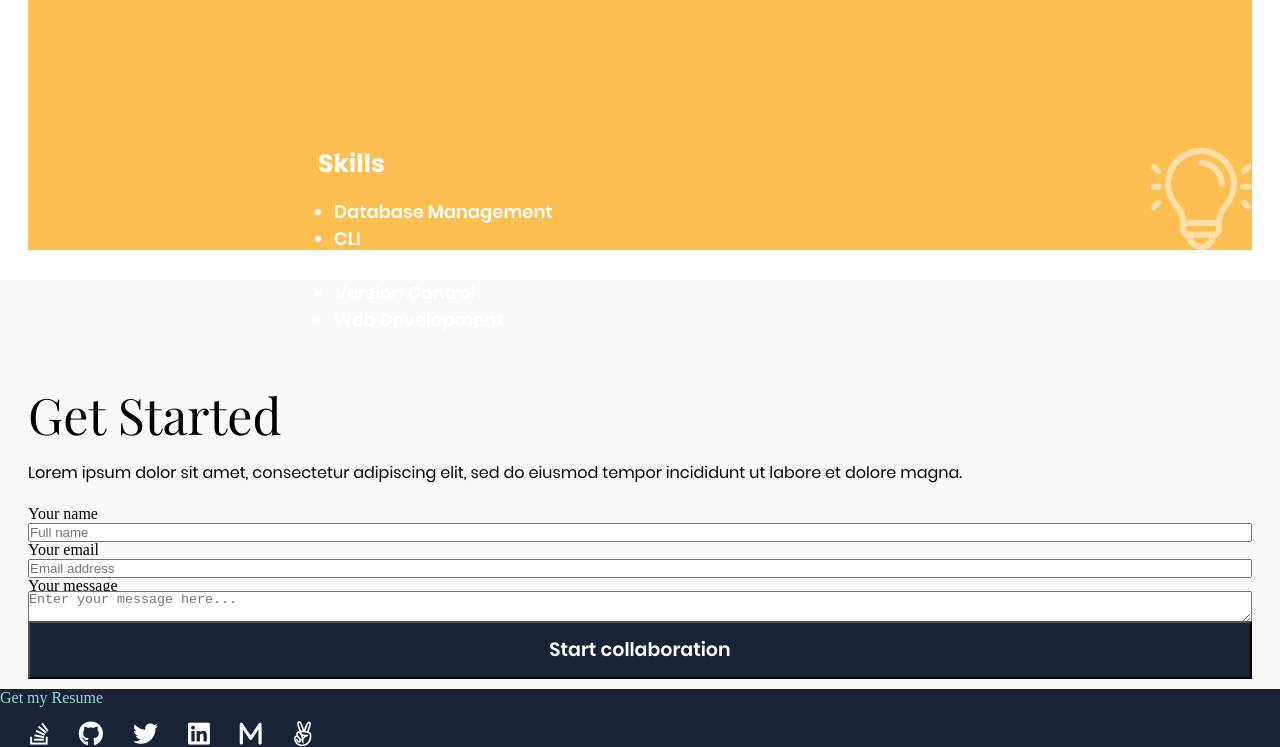
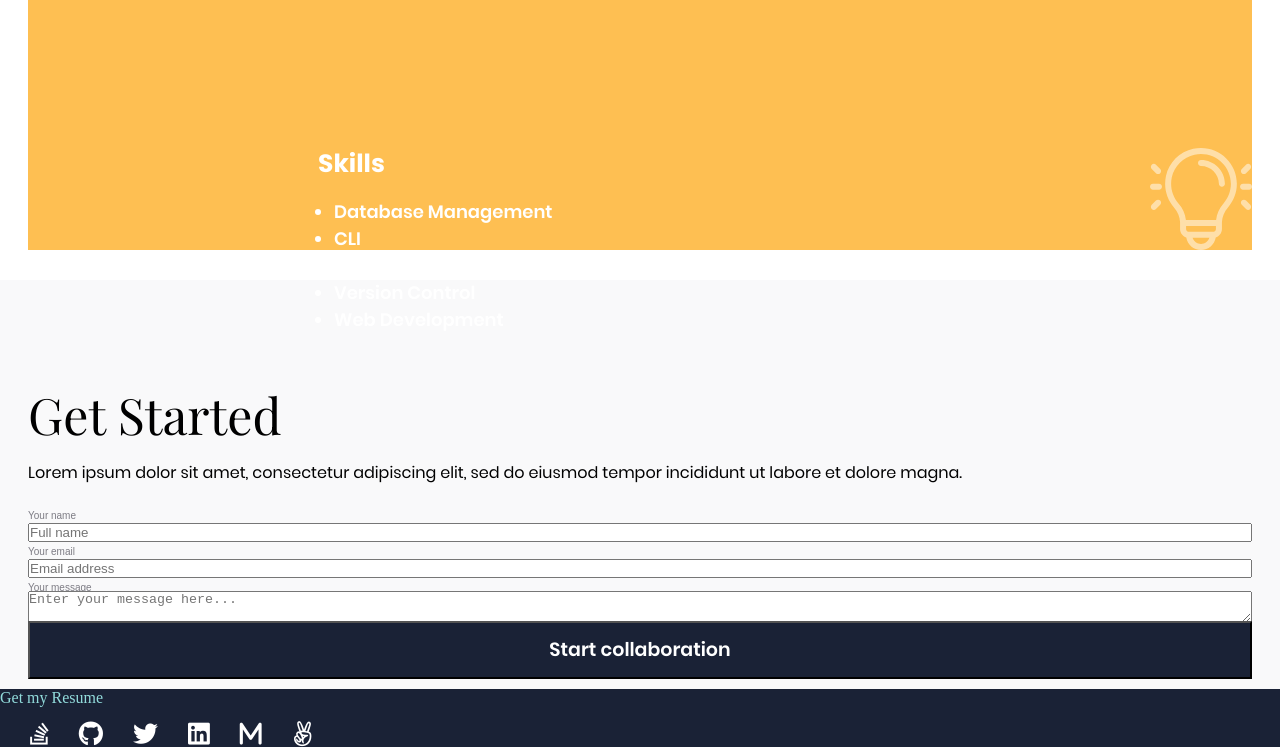
Before and after one commit to fdezcaminero/figmaPortfolio2023, a plain HTML site: page index.html in a window 1280 px wide. Shown: the part 7400-8147 px from the top of the page. Drawn offline with nearby package versions, Linux system fonts and the light colour scheme.

Commit message:
Style form labels

```diff
--- a/css/styles.css
+++ b/css/styles.css
@@ -299,3 +299,13 @@
   display: flex;
   flex-direction: column;
 }
+
+.label1 {
+  font-family: Poppins, sans-serif;
+  font-size: 10px;
+  font-weight: 400;
+  line-height: 15px;
+  letter-spacing: 0em;
+  text-align: left;
+  color: #7d7c84;
+}
--- a/index.html
+++ b/index.html
@@ -192,11 +192,11 @@
 
     <form action="https://formspree.io/f/xknavqkz" method="post">
 
-      <label for="name">Your name</label>
-      <input type="text" id="name" class="fullWidth" placeholder="Full name" required>
-      <label for="email">Your email</label>
-      <input type="text" id="email" class="fullWidth" placeholder="Email address" required>
-      <label for="textarea">Your message</label>
+      <label for="name" class="label1">Your name</label>
+      <input type="text" id="name" class="fullWidth" maxlength="30" placeholder="Full name" required>
+      <label for="email" class="label1">Your email</label>
+      <input type="email" id="email" class="fullWidth" placeholder="Email address" required>
+      <label for="textarea" class="label1">Your message</label>
       <textarea id="textarea" class="fullWidth" placeholder="Enter your message here..."></textarea>
     </form>
 
```
